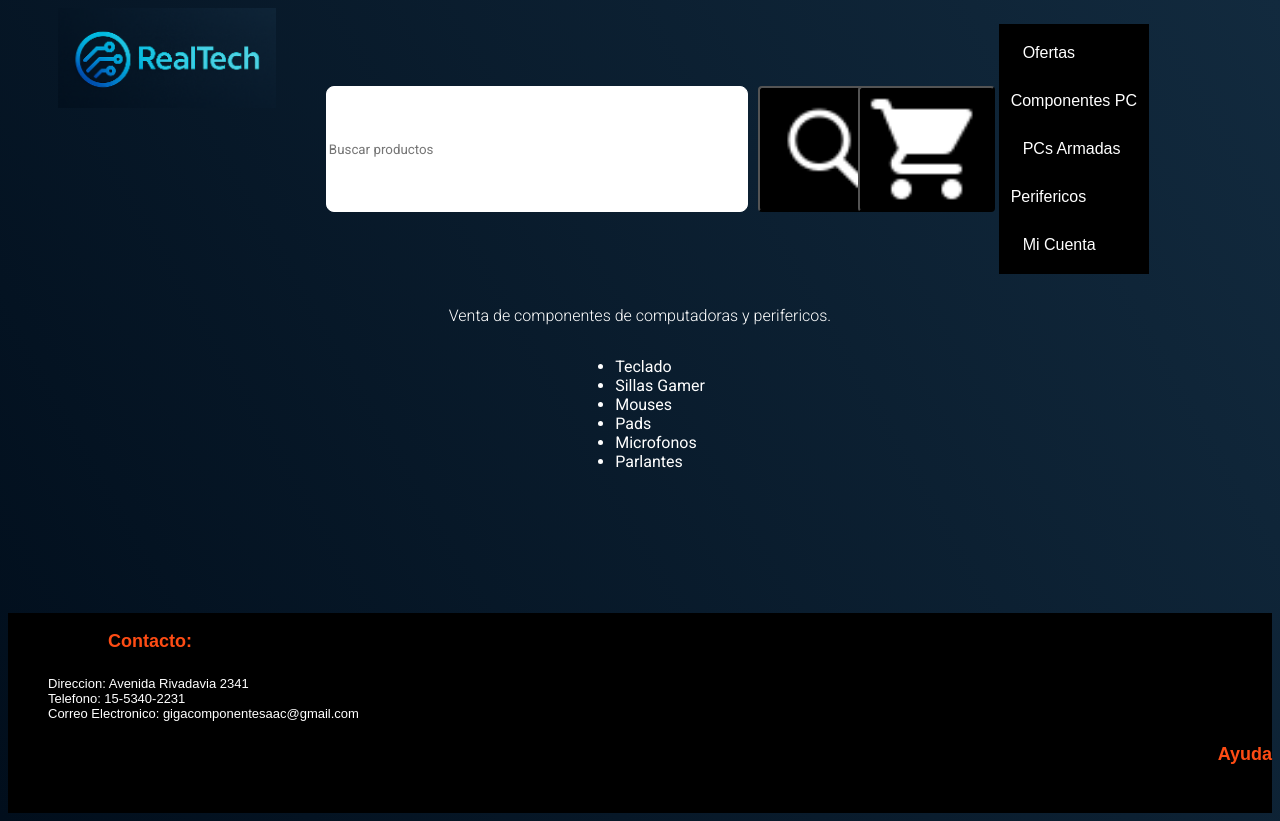
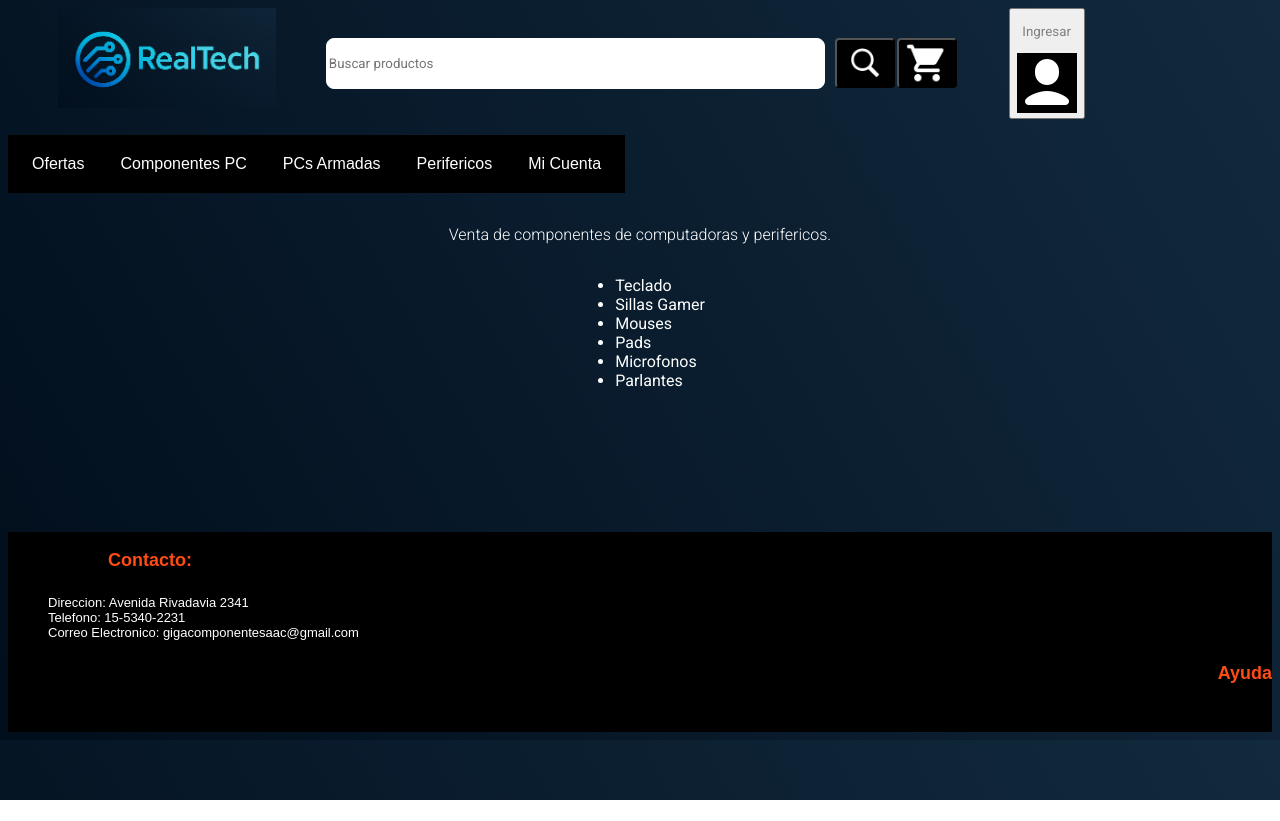
Before and after one commit to psanto-sas/tp-maquetacion-curso, a plain HTML site: page index.html in a window 1280 px wide. After the commit the page ends 800 px from the top, so only its background shows below. Drawn offline with Linux system fonts and the light colour scheme; a web font is replaced by a local one.

Commit message:
terminado menu nav y en proceso icono user

```diff
--- a/css/styles.css
+++ b/css/styles.css
@@ -20,6 +20,7 @@ body {
 header {
   display: flex;
   flex-direction: row;
+  flex-wrap: wrap;
 
 }
 .logo > p {
@@ -74,26 +75,51 @@ div.BarraBusqueda  img {
 #pngCarrito {
   height: 100%;
 }
+
+div.botonUser {
+  display: flex;
+  align-items: center;
+  justify-content: center;
+  flex-wrap: wrap;
+  margin-left: 50px;
+  border-radius: 4px;
+
+}
+
+p.textoIconoUser {
+  color: var(--color-3);
+  font-family: var(--fuente-cuerpo);
+}
 /* css del navbar */
-nav.linkSecciones {
+
+
+nav.linkSecciones > ul{
   list-style: none;
   padding: 0px;
   display: flex;
   flex-direction: row;
+  flex-wrap: wrap;
 }
 
-nav.linkSecciones > li {
+nav.linkSecciones > ul > li {
+  font-family: var(--fuente-seccion);
   float: top;
+  justify-content: center;
+  align-content: center;
+}
+
+nav.linkSecciones ul li {
+  position: relative;
 }
 nav.linkSecciones li {
-  font-family: var(--fuente-seccion);
   background-color: #000;
   color: #fff;
   padding: 10px 12px;
   display: block;
 }
 
-nav.linkSecciones li a {
+nav.linkSecciones ul li a {
+  font-family: var(--fuente-seccion);
   color: #fff;
   text-decoration: none;
   padding: 10px 12px;
@@ -108,6 +134,24 @@ nav.linkSecciones li ul {
   min-width: 50%;
 }
 
+/*Ocultar submenus deliberadamente*/
+.subListaDropdown {
+  display:none;
+  position: absolute;
+  top: 100%;
+  left:0;
+  background-color: #000;
+  list-style: none;
+  padding: 0;
+  margin: 0;
+  z-index: 10;
+}
+/*Mostrar menus al hacer :hover*/
+nav.linkSecciones ul li:hover .subListaDropdown {
+  display: block;
+}
+
+/* termina CSS del navbar*/
 
 main {
   display: flex;
--- a/index.html
+++ b/index.html
@@ -37,7 +37,13 @@
       </div>
       <div class="carrito">
         <button id="botonCarrito"> <img src="imagenes/icons8-shopping-cart-48.png" id="pngCarrito" /> </button>
-        </div>
+      </div>
+<div class="botonUser">
+  <button>
+  <p class="textoIconoUser">Ingresar</p>
+  <img src="imagenes/icons8-user-60.png" alt="userIcono"></button>
+</div>
+
       <nav class="linkSecciones">
         <ul id="listaSecciones">
           <li><a href="">Ofertas</a></li>
```
Also changed, not shown: imagenes/icons8-user-60.png (added).
